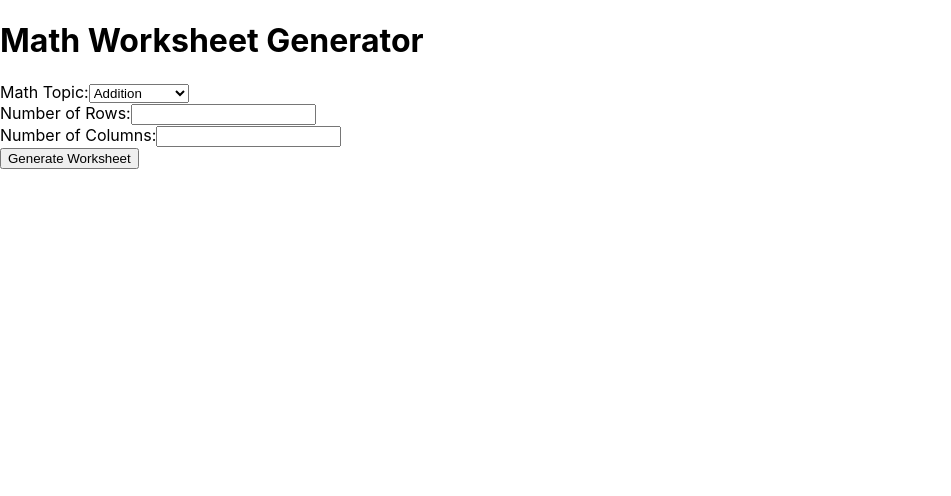
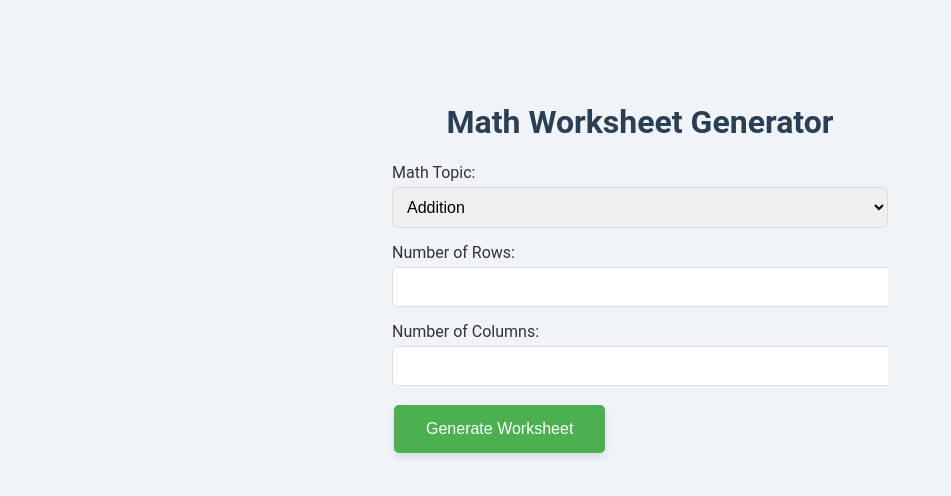
Before and after one commit to deonneon/teacher_prep, a React (Create React App) app: page / in a window 1280 px wide. Shown: the top 496 px of the page, without its empty margins (0-951 px from the left). Built offline with nearby package versions, Linux system fonts and the light colour scheme; what @react-pdf/renderer would draw is missing.

Commit message:
First pass

```diff
--- a/public/index.html
+++ b/public/index.html
@@ -9,7 +9,6 @@
       name="description"
       content="Web site created using create-react-app"
     />
-    <link rel="apple-touch-icon" href="%PUBLIC_URL%/logo192.png" />
     <!--
       manifest.json provides metadata used when your web app is installed on a
       user's mobile device or desktop. See https://developers.google.com/web/fundamentals/web-app-manifest/
--- a/src/App.css
+++ b/src/App.css
@@ -1,7 +1,6 @@
 .app-container {
-  display: flex;
   height: 100vh; /* Full viewport height */
-  padding: 20px;
+  padding: 5% 30%;
 }
 
 .generate-button {
@@ -24,6 +23,8 @@
 .worksheet-display {
   display: flex;
   flex-direction: column;
+  flex-grow: 0;
+  flex-shrink: 0;
 }
 
 .worksheet-row {
@@ -37,8 +38,6 @@
   min-width: 50px;
   text-align: center;
 }
-
-
 
 .modal-backdrop {
   position: fixed;
@@ -56,4 +55,98 @@
   background-color: white;
   padding: 20px;
   border-radius: 5px;
+  width: 80%;   /* Adjust the width as needed */
+  height: 80%;  /* Adjust the height as needed */
+  box-shadow: 0 4px 8px rgba(0,0,0,0.2);
+  display: flex;
+  flex-direction: column;
+  justify-content: space-between;
+  padding: 20px;
+  height: 80vh; /* Adjust the height of the modal */
+  overflow: auto; /* Scroll if content exceeds modal height */
 }
+
+@media (max-width: 768px) {
+  .modal-content {
+    width: 95%;   /* Larger width for smaller screens */
+    height: auto; /* Auto height for better mobile viewing */
+  }
+}
+
+h1 {
+  color: #2a3f54;
+  text-align: center;
+}
+
+.form-group {
+  margin-bottom: 15px;
+  overflow: hidden;
+}
+
+label {
+  display: block;
+  margin-bottom: 5px;
+}
+
+input[type="number"],
+select {
+  width: 100%;
+  padding: 10px;
+  border-radius: 5px;
+  border: 1px solid #ddd;
+  font-size: 16px;
+}
+
+button {
+  background-color: #4CAF50; /* Green */
+  border: none;
+  color: white;
+  padding: 15px 32px;
+  text-align: center;
+  text-decoration: none;
+  display: inline-block;
+  font-size: 16px;
+  margin: 4px 2px;
+  cursor: pointer;
+  border-radius: 5px;
+  box-shadow: 0 4px 8px rgba(0,0,0,0.1);
+}
+
+button:hover {
+  background-color: #45a049;
+}
+
+
+/* Responsive design */
+@media (max-width: 768px) {
+  .worksheet-row {
+    flex-direction: column;
+  }
+}
+
+
+.download-button {
+  display: inline-block;
+  background-color: #4CAF50; /* Example button color */
+  color: white;
+  padding: 10px 20px;
+  border: none;
+  border-radius: 5px;
+  text-decoration: none;
+  text-align: center;
+  cursor: pointer;
+  margin-bottom: 10px;
+  font-size: 16px;
+}
+
+.download-button:hover, .download-button:focus {
+  background-color: #45a049; /* Slightly darker green */
+}
+
+
+.pdf-iframe {
+  height: 60vh; /* Set the height to a percentage of the viewport height */
+  width: 100%;  /* Allow the width to adjust as needed */
+  border: none; /* Remove iframe border */
+  margin-bottom: 10px;
+}
--- a/src/App.tsx
+++ b/src/App.tsx
@@ -41,7 +41,7 @@ const App: React.FC = () => {
   };
 
   return (
-    <div>
+    <div className='app-container'>
       <LandingPage
         onTopicChange={handleTopicChange}
         onRowsChange={handleRowsChange}
@@ -49,7 +49,7 @@ const App: React.FC = () => {
         onGenerate={generateWorksheet}
       />
       <Modal isOpen={isModalOpen} onClose={closeModal}>
-      <BlobProvider document={<MathWorksheetPDF worksheet={worksheet} />}>
+        <BlobProvider document={<MathWorksheetPDF worksheet={worksheet} />}>
           {({ blob, url, loading, error }) => {
             if (loading) {
               return <div>Loading PDF...</div>;
@@ -61,8 +61,10 @@ const App: React.FC = () => {
               <div>
                 {url && (
                   <>
-                    <iframe src={url} style={{ width: '100%', height: '500px' }} />
-                    <a href={url} download="math-worksheet.pdf">Download PDF</a>
+                    <iframe src={url} className="pdf-iframe" title="Worksheet PDF"></iframe>
+                    <a href={url} download="math-worksheet.pdf" className="download-button">
+                      Download PDF
+                    </a>
                   </>
                 )}
               </div>
--- a/src/MathWorksheetPDF.tsx
+++ b/src/MathWorksheetPDF.tsx
@@ -14,7 +14,7 @@ const styles = StyleSheet.create({
   page: {
     flexDirection: 'row',
     flexWrap: 'wrap',
-    padding: 10,
+    padding: 30,
     alignItems: 'flex-start',
   },
   row: {
@@ -26,7 +26,7 @@ const styles = StyleSheet.create({
     flexGrow: 1,
     flexBasis: '0%', // Adjust based on columns
     margin: 5,
-    padding: 5,
+    padding: 15,
   },
 });
 
--- a/src/index.css
+++ b/src/index.css
@@ -1,10 +1,11 @@
 body {
   margin: 0;
-  font-family: -apple-system, BlinkMacSystemFont, 'Segoe UI', 'Roboto', 'Oxygen',
-    'Ubuntu', 'Cantarell', 'Fira Sans', 'Droid Sans', 'Helvetica Neue',
-    sans-serif;
   -webkit-font-smoothing: antialiased;
   -moz-osx-font-smoothing: grayscale;
+  font-family: 'Roboto', sans-serif;
+  background-color: #f0f4f8;
+  color: #333;
+  padding: 20px;
 }
 
 code {
```
Also changed, not shown: public/logo512.png (deleted).
